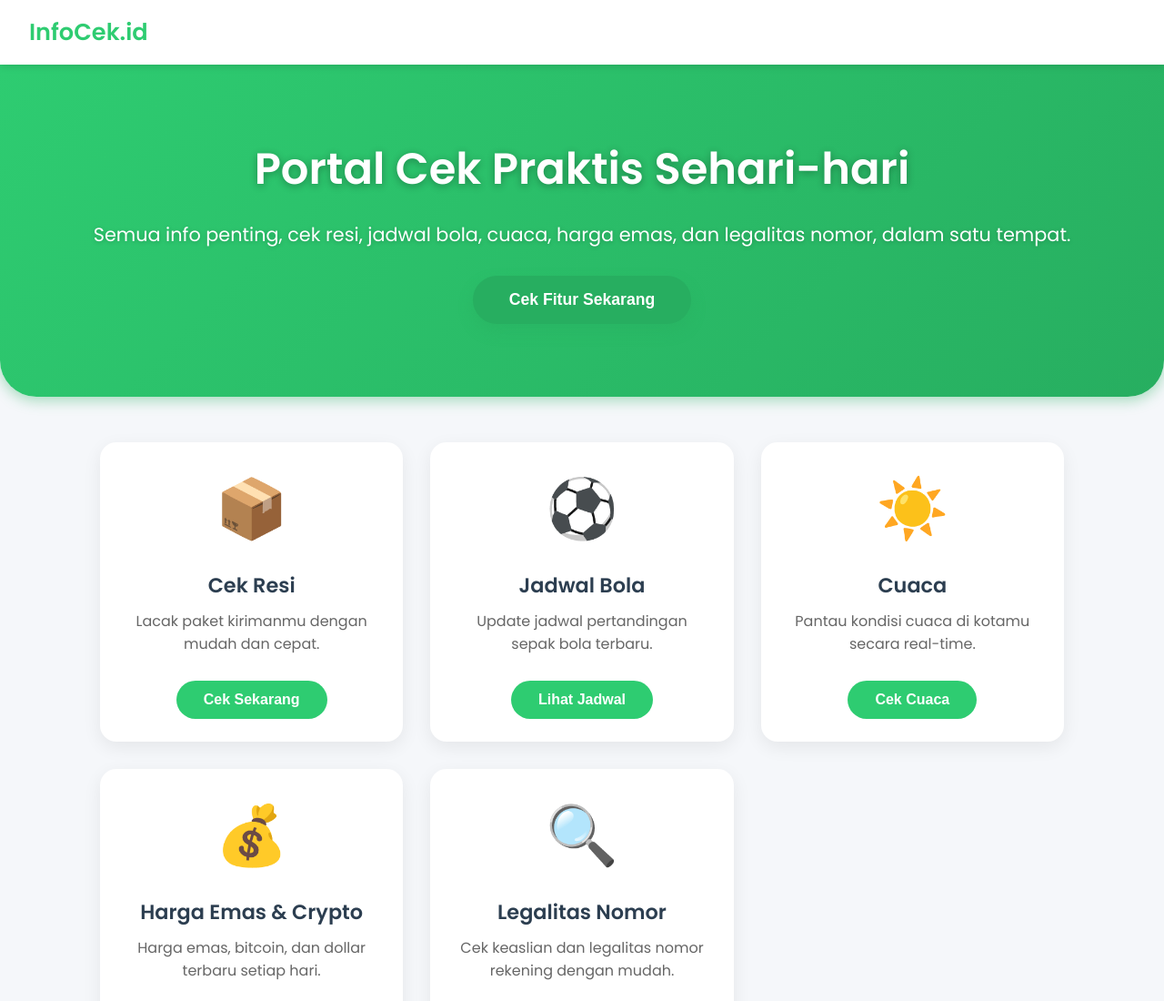
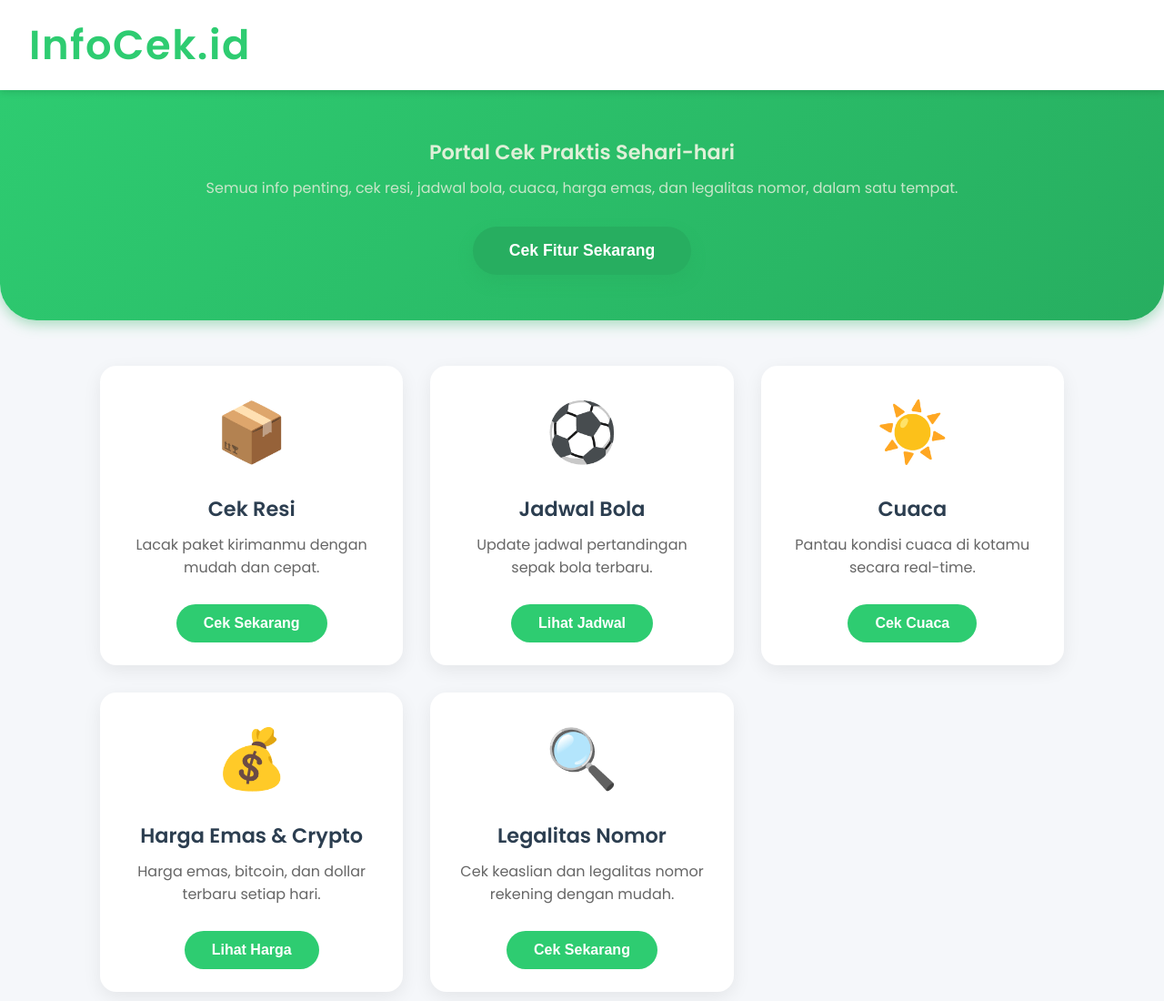
Before and after one commit to Guan2109/infocekid, a plain HTML site: page index.html in a window 1280 px wide. Shown: the top 1100 px of the page at 91% size. Drawn offline with Linux system fonts and the light colour scheme.

Commit message:
Update index.html

```diff
--- a/index.html
+++ b/index.html
@@ -30,14 +30,15 @@
     padding: 1rem 2rem;
     display: flex;
     align-items: center;
-    justify-content: space-between;
+    justify-content: flex-start;
     z-index: 1000;
   }
   .logo {
-    font-weight: 700;
-    font-size: 1.6rem;
+    font-weight: 900;
+    font-size: 2.8rem; /* diperbesar */
     color: #2ecc71;
     cursor: pointer;
+    letter-spacing: 1.5px;
   }
 
   /* Banner Hero */
@@ -45,22 +46,24 @@
     margin-top: 70px; /* untuk header */
     background: linear-gradient(135deg, #2ecc71 0%, #27ae60 100%);
     color: white;
-    padding: 80px 20px;
+    padding: 80px 20px 50px;
     text-align: center;
     border-radius: 0 0 40px 40px;
     box-shadow: 0 4px 15px rgba(39, 174, 96, 0.4);
   }
   .hero h1 {
-    font-size: 3rem;
-    font-weight: 800;
-    margin-bottom: 20px;
-    text-shadow: 0 2px 8px rgba(0,0,0,0.3);
+    font-size: 1.4rem; /* diperkecil */
+    font-weight: 600;
+    margin-bottom: 10px;
+    text-shadow: none;
+    color: #dff0d8;
   }
   .hero p {
-    font-size: 1.3rem;
+    font-size: 1rem;
     margin-bottom: 30px;
-    font-weight: 500;
-    text-shadow: 0 1px 5px rgba(0,0,0,0.2);
+    font-weight: 400;
+    color: #c8e6c9;
+    text-shadow: none;
   }
   .btn-primary {
     background: #27ae60;
@@ -145,10 +148,13 @@
   /* Responsive text scaling */
   @media (max-width: 600px) {
     .hero h1 {
-      font-size: 2.2rem;
+      font-size: 1.2rem;
     }
     .hero p {
-      font-size: 1.1rem;
+      font-size: 0.9rem;
+    }
+    .logo {
+      font-size: 2rem;
     }
   }
 </style>
```
